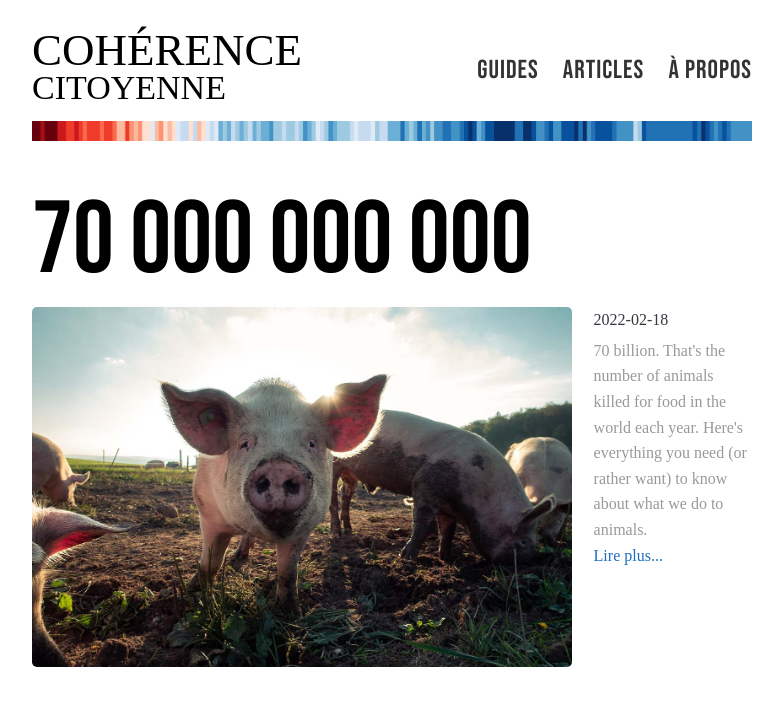
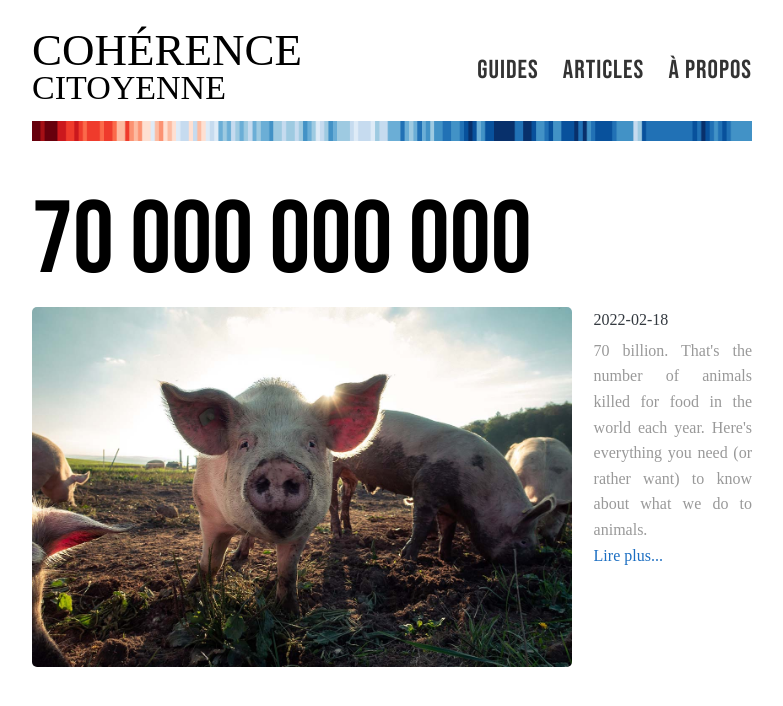
Before and after one commit to loicguichaoua/loicguichaoua.github.io, a Jekyll site: the page built from index.html, in a window 1280 px wide. Shown: the top 706 px of the page, without its empty margins (248-1031 px from the left). Built offline with Jekyll 4.4.1, drawn with Linux system fonts in a browser that asks for light colours; some web fonts are replaced; the list of posts is cut into pages by our own code.

Commit message:
homepage

```diff
--- a/index.html
+++ b/index.html
@@ -18,7 +18,7 @@ layout: default
       <span class="date" style="margin-bottom:5px;">
         {{ post.date | date: "%Y-%m-%d" }}
       </span>
-      <div style="color: #999;">
+      <div style="text-align:justify;color: #999;">
         {{ post.description }}
       </div>
       <a href="{{ site.baseurl }}{{ post.url }}">Lire plus...</a>
```
